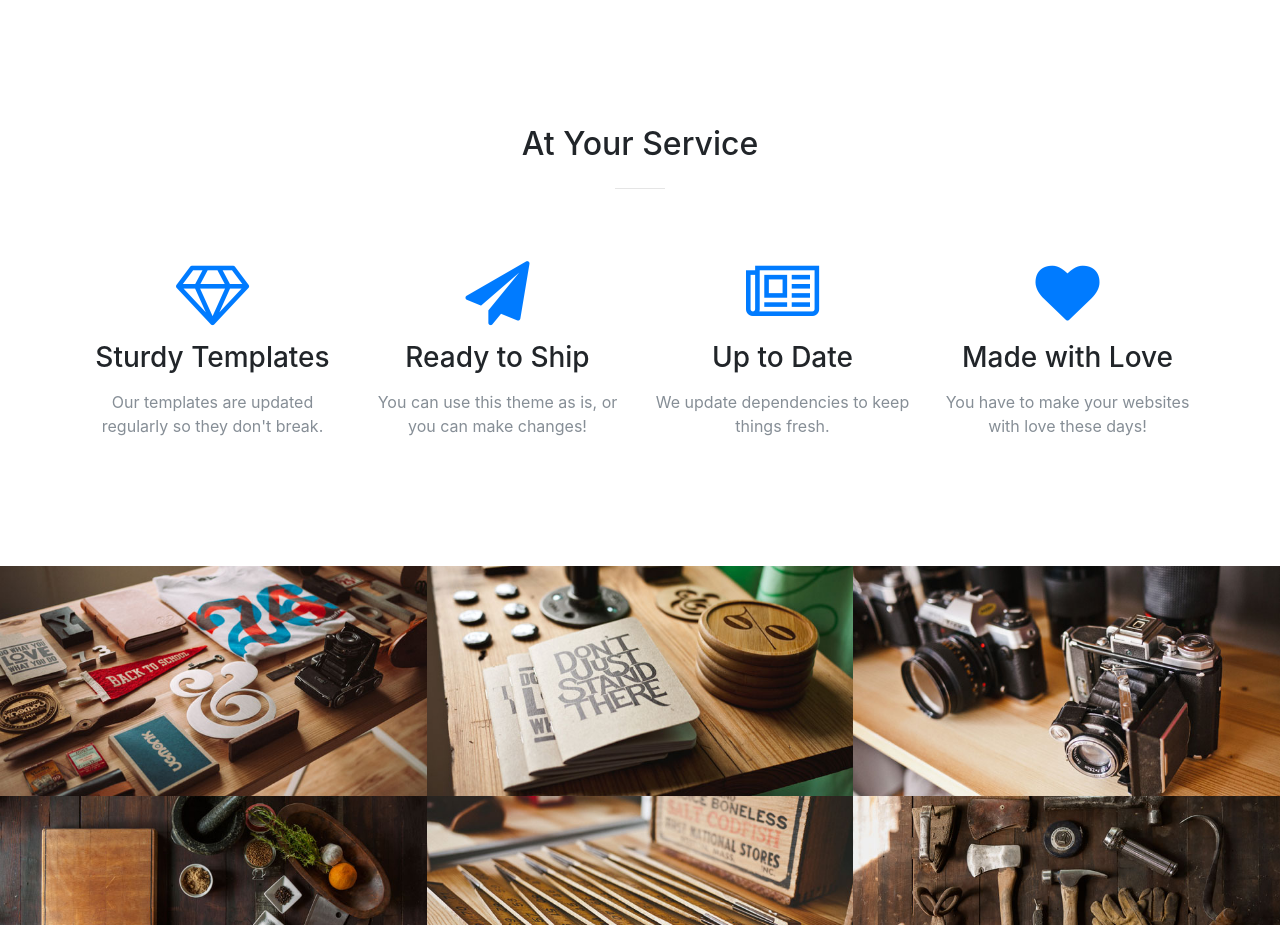
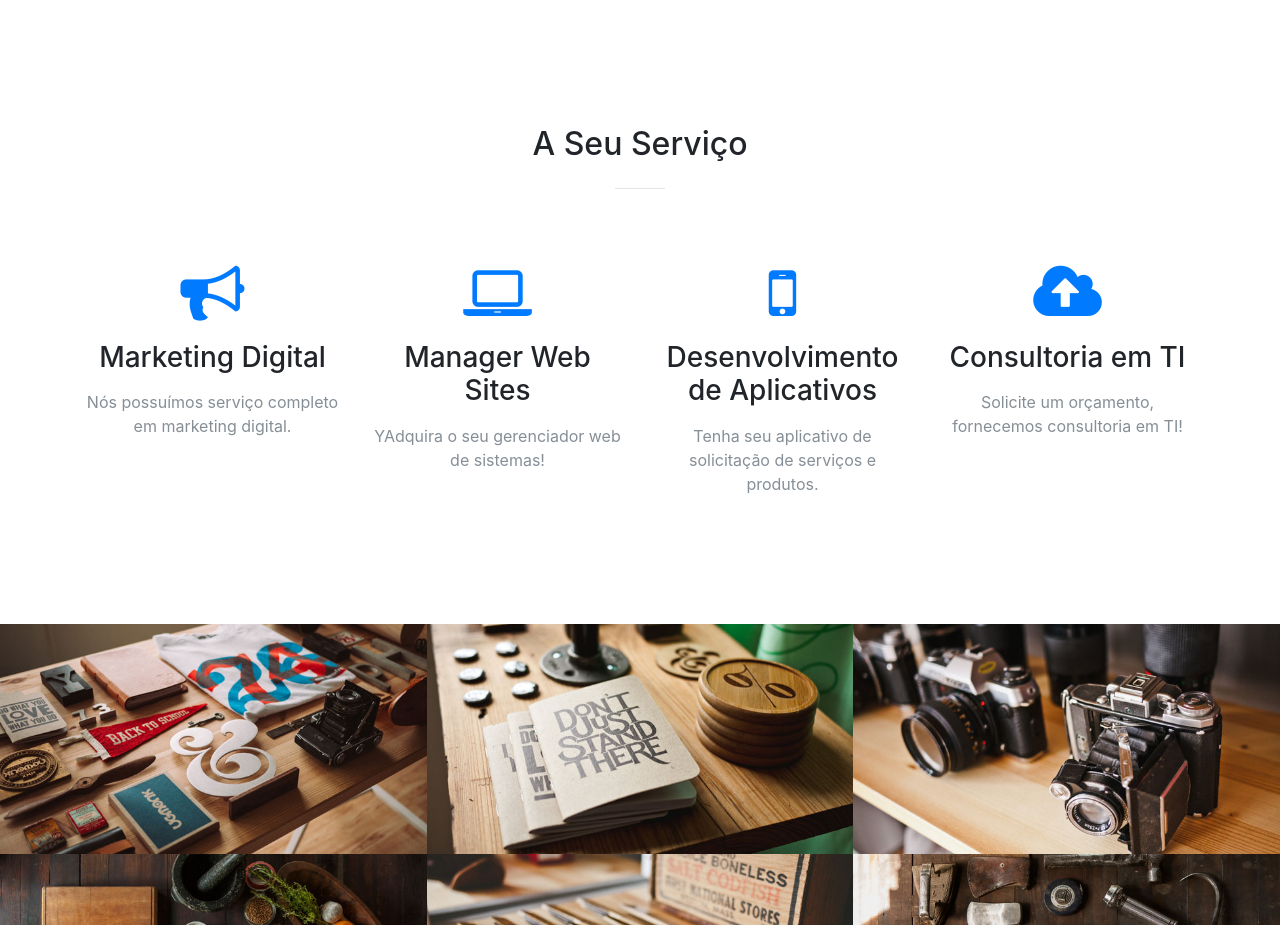
Before and after one commit to gabrielmotakiru/GOSTechnology.FenrirDigitalAgency.SPA, a website with bundled scripts: page index.html in a window 1280 px wide. Shown: the part 1280-2205 px from the top of the page. Built offline with nearby package versions, Linux system fonts and the light colour scheme.

Commit message:
Ajustes index

```diff
--- a/index.html
+++ b/index.html
@@ -90,7 +90,7 @@
       <div class="container">
         <div class="row">
           <div class="col-lg-12 text-center">
-            <h2 class="section-heading">At Your Service</h2>
+            <h2 class="section-heading">A Seu Serviço</h2>
             <hr class="my-4">
           </div>
         </div>
@@ -99,30 +99,30 @@
         <div class="row">
           <div class="col-lg-3 col-md-6 text-center">
             <div class="service-box mt-5 mx-auto">
-              <i class="fa fa-4x fa-diamond text-primary mb-3 sr-icons"></i>
-              <h3 class="mb-3">Sturdy Templates</h3>
-              <p class="text-muted mb-0">Our templates are updated regularly so they don't break.</p>
+              <i class="fa fa-4x fa-bullhorn text-primary mb-3 sr-icons"></i>
+              <h3 class="mb-3">Marketing Digital</h3>
+              <p class="text-muted mb-0">Nós possuímos serviço completo em marketing digital.</p>
             </div>
           </div>
           <div class="col-lg-3 col-md-6 text-center">
             <div class="service-box mt-5 mx-auto">
-              <i class="fa fa-4x fa-paper-plane text-primary mb-3 sr-icons"></i>
-              <h3 class="mb-3">Ready to Ship</h3>
-              <p class="text-muted mb-0">You can use this theme as is, or you can make changes!</p>
+              <i class="fa fa-4x fa-laptop text-primary mb-3 sr-icons"></i>
+              <h3 class="mb-3">Manager Web Sites</h3>
+              <p class="text-muted mb-0">YAdquira o seu gerenciador web de sistemas!</p>
             </div>
           </div>
           <div class="col-lg-3 col-md-6 text-center">
             <div class="service-box mt-5 mx-auto">
-              <i class="fa fa-4x fa-newspaper-o text-primary mb-3 sr-icons"></i>
-              <h3 class="mb-3">Up to Date</h3>
-              <p class="text-muted mb-0">We update dependencies to keep things fresh.</p>
+              <i class="fa fa-4x fa-mobile text-primary mb-3 sr-icons"></i>
+              <h3 class="mb-3">Desenvolvimento de Aplicativos</h3>
+              <p class="text-muted mb-0">Tenha seu aplicativo de solicitação de serviços e produtos.</p>
             </div>
           </div>
           <div class="col-lg-3 col-md-6 text-center">
             <div class="service-box mt-5 mx-auto">
-              <i class="fa fa-4x fa-heart text-primary mb-3 sr-icons"></i>
-              <h3 class="mb-3">Made with Love</h3>
-              <p class="text-muted mb-0">You have to make your websites with love these days!</p>
+              <i class="fa fa-4x fa-cloud-upload text-primary mb-3 sr-icons"></i>
+              <h3 class="mb-3">Consultoria em TI</h3>
+              <p class="text-muted mb-0">Solicite um orçamento, fornecemos consultoria em TI!</p>
             </div>
           </div>
         </div>
```
